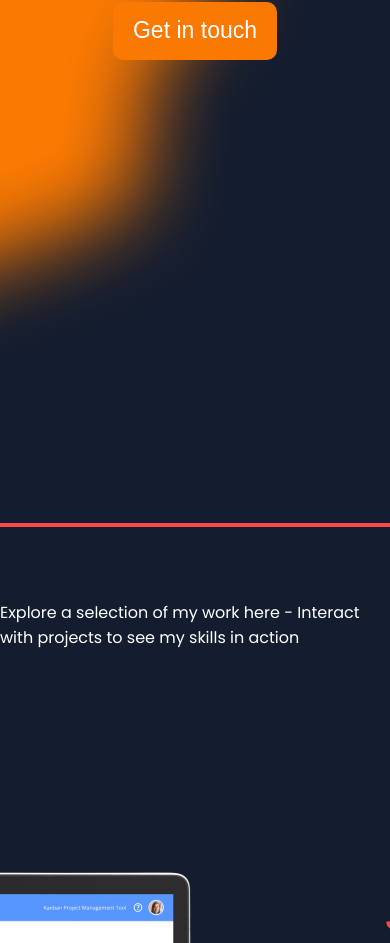
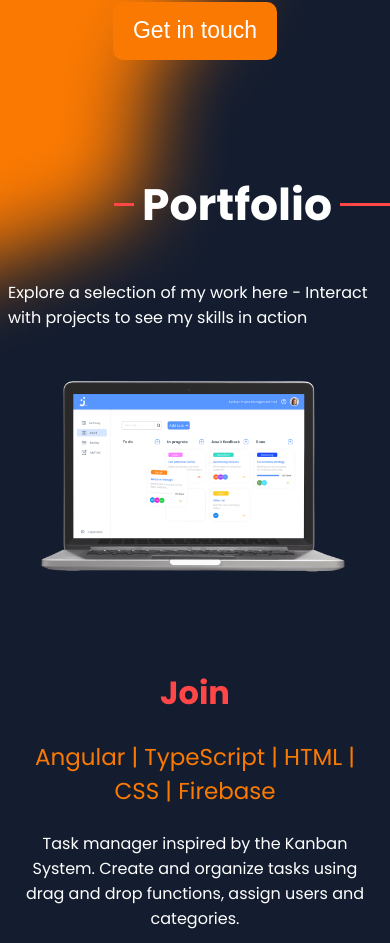
Before and after one commit to Ufuk95/Portfolio, an Angular app: page / in a window 390 px wide. Shown: the part 2953-3896 px from the top of the page. Built offline with nearby package versions, Linux system fonts and the light colour scheme.

Commit message:
portfolio responsive

```diff
--- a/src/app/contact/contact.component.scss
+++ b/src/app/contact/contact.component.scss
@@ -166,6 +166,7 @@
         }
     }
 }
+
 .arrowUpPosition {
     @include dFlex($jc: flex-end, $ai: center);
     width: 100%;
@@ -230,3 +231,7 @@
         font-size: 0.875rem;
     }
 }
+
+@media (min-width: 320px) and (max-width: 431px) {
+
+}
--- a/src/app/portfolio/portfolio.component.html
+++ b/src/app/portfolio/portfolio.component.html
@@ -1,9 +1,9 @@
 <div class="portfolio">
     <div class="headline">
         <div>
-            <img src="/img/portfolio/smallRedLine.png" alt="">
+            <img class="firstLine" src="/img/portfolio/smallRedLine.png" alt="">
             <h1>Portfolio</h1>
-            <img src="/img/portfolio/bigRedLine.png" alt="">
+            <img class="secondLine" src="/img/portfolio/bigRedLine.png" alt="">
         </div>
         <span>Explore a selection of my work here - Interact with projects to see my skills in action</span>
     </div>
@@ -24,7 +24,7 @@
             </div>
         </div>
 
-        <div class="project">
+        <div class="project reverse">
             <div class="end">
                 <span>{{ projects[1].name }}</span>
                 <p class="projectEnvironment">{{ projects[1].environment }}</p>
@@ -51,7 +51,7 @@
             </div>
         </div>
 
-        <div class="project">
+        <div class="project reverse">
             <div class="end">
                 <span>{{ projects[3].name }}</span>
                 <p class="projectEnvironment">{{ projects[3].environment }}</p>
--- a/src/app/portfolio/portfolio.component.scss
+++ b/src/app/portfolio/portfolio.component.scss
@@ -115,3 +115,91 @@
     flex-direction: column;
     text-align: end;
 }
+
+
+@media (min-width: 320px) and (max-width: 431px) {
+    .portfolio {
+        top: -220px;
+    }
+
+    .secondLine {
+        width: 50px;
+        height: 3px;
+    }
+
+    .firstLine {
+        width: 20px;
+        height: 3px;
+    }
+
+    .headline div {
+        gap: 8px;
+    }
+
+    .headline div h1 {
+        font-size: 44px;
+    }
+
+    .headline span {
+        padding-left: 8px;
+        padding-right: 8px;
+        box-sizing: border-box;
+    }
+
+    .project {
+        flex-direction: column;
+        gap: 10px;
+        padding-left: 8px;
+        padding-right: 8px;
+        padding-top: 80px;
+        box-sizing: border-box;
+        text-align: center;
+
+        img {
+            max-width: 350px;
+        }
+    }
+
+    .reverse {
+        flex-direction: column-reverse;
+        padding-top: 80px;
+        box-sizing: border-box;
+        gap: 0px;
+
+    }
+
+    .project div {
+        max-width: 400px;
+        gap: 0;
+        padding-left: 8px;
+        padding-right: 8px;
+        box-sizing: border-box;
+        text-align: center;
+    }
+
+    .project div div {
+        gap: 16px;
+        justify-content: center;
+    }
+
+    .orangeBackground {
+        bottom: -500px;
+    }
+
+    .redBackground {
+        @include dFlex($jc: center, $ai: center);
+        bottom: 950px;
+        width: 100%;
+    }
+
+    .project div span {
+        width: 100%;
+    }
+    .projectEnvironment {
+        width: 100%;
+    }
+
+    .project-container {
+        margin-top: 0;
+    }
+}
```
Lines whose indentation alone changed are shown as unchanged.
